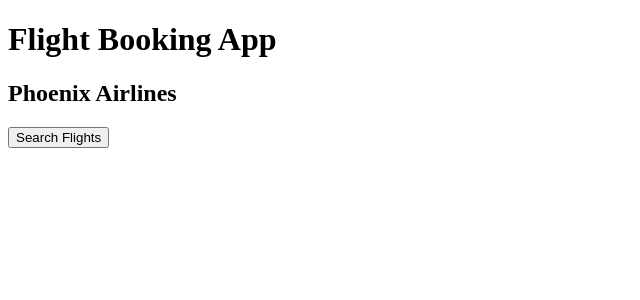
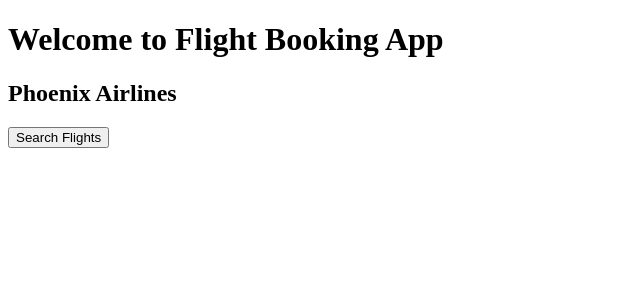
Before and after one commit to acciojob/phoenix-airlines-handesaurabh, a React app: page / in a window 1280 px wide. Shown: the top 300 px of the page, without its empty margins (0-640 px from the left). Built offline with nearby package versions, Linux system fonts and the light colour scheme.

Commit message:
Update LandingPage.jsx

```diff
--- a/src/pages/LandingPage.jsx
+++ b/src/pages/LandingPage.jsx
@@ -4,7 +4,7 @@ import { Link } from "react-router-dom";
 export default function LandingPage() {
   return (
     <div className="page">
-      <h1>Flight Booking App</h1>
+      <h1>Welcome to Flight Booking App</h1>
       <h2>Phoenix Airlines</h2>
       <Link to="/flight-search">
         <button className="book-flight">Search Flights</button>
```
